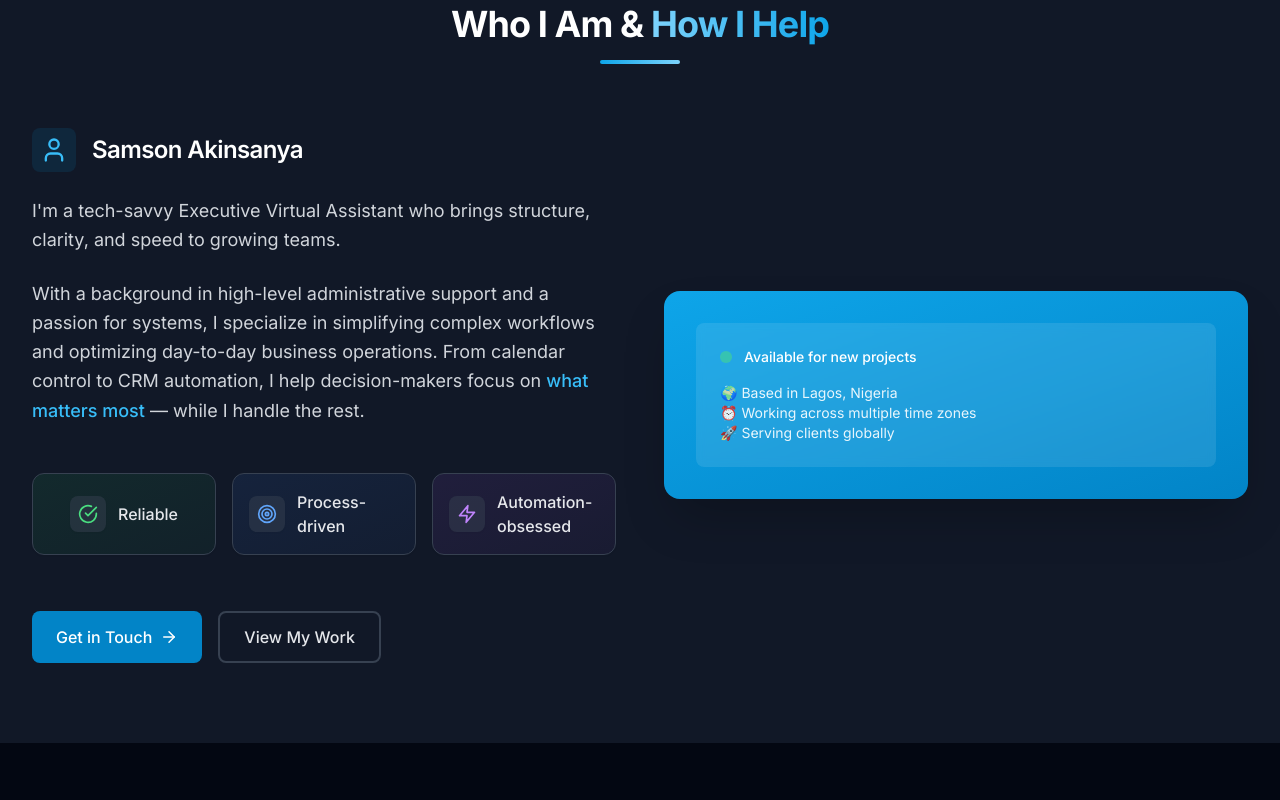
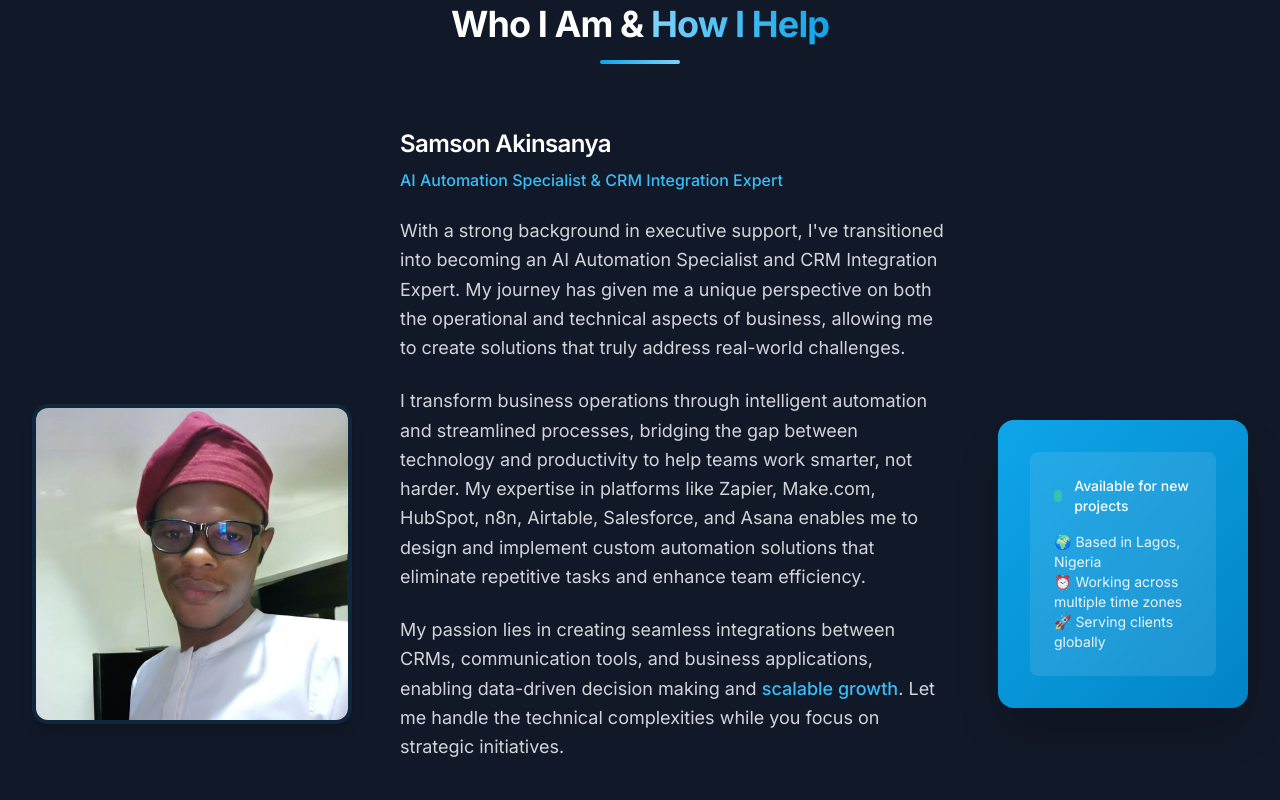
Before and after one commit to Iamsomatil/Automations-portfolio, a React (Vite) app: page / in a window 1280 px wide. Shown: the part 920-1720 px from the top of the page. Built offline with nearby package versions, Linux system fonts and the light colour scheme.

Commit message:
added profile picture to it

```diff
--- a/src/components/About.tsx
+++ b/src/components/About.tsx
@@ -1,6 +1,5 @@
-import React from 'react';
 import { motion } from 'framer-motion';
-import { CheckCircle, User, Target, Zap, ArrowRight } from 'lucide-react';
+import { CheckCircle, Target, Zap, ArrowRight } from 'lucide-react';
 
 const About = () => {
   const features = [
@@ -55,27 +54,50 @@ const About = () => {
           <div className="w-20 h-1 bg-gradient-to-r from-primary-500 to-primary-300 mx-auto rounded-full"></div>
         </motion.div>
 
-        <div className="grid lg:grid-cols-2 gap-12 items-center">
+        <div className="flex flex-col lg:flex-row gap-12 items-center">
+          {/* Profile Picture */}
           <motion.div
-            className="space-y-6"
+            className="w-full lg:w-1/3 flex justify-center lg:justify-end"
+            initial={{ opacity: 0, x: -20 }}
+            whileInView={{ opacity: 1, x: 0 }}
+            viewport={{ once: true }}
+            transition={{ duration: 0.5 }}
+          >
+            <div className="relative w-64 h-64 md:w-80 md:h-80 rounded-2xl overflow-hidden border-4 border-primary-100 dark:border-primary-900/30 shadow-lg">
+              <img
+                src="/samson-avatar.jpg"
+                alt="Samson Akinsanya"
+                className="w-full h-full object-cover"
+                onError={(e) => {
+                  const target = e.target as HTMLImageElement;
+                  target.src = 'https://via.placeholder.com/320x320?text=Add+samson-avatar.jpg+to+public+folder';
+                }}
+              />
+            </div>
+          </motion.div>
+
+          <motion.div
+            className="w-full lg:w-2/3 space-y-6"
             initial="hidden"
             whileInView="show"
             viewport={{ once: true }}
             variants={container}
           >
-            <motion.div variants={item} className="flex items-center mb-6">
-              <div className="p-2 bg-primary-100 dark:bg-primary-900/30 rounded-lg mr-4">
-                <User className="text-primary-600 dark:text-primary-400" size={28} />
-              </div>
-              <h3 className="text-2xl font-semibold text-dark-900 dark:text-white">Samson Akinsanya</h3>
+            <motion.div variants={item} className="mb-6">
+              <h3 className="text-2xl font-semibold text-dark-900 dark:text-white mb-2">Samson Akinsanya</h3>
+              <p className="text-primary-600 dark:text-primary-400 font-medium">AI Automation Specialist & CRM Integration Expert</p>
             </motion.div>
 
             <motion.p variants={item} className="text-lg text-gray-600 dark:text-gray-300 leading-relaxed">
-              I'm a tech-savvy Executive Virtual Assistant who brings structure, clarity, and speed to growing teams.
+              With a strong background in executive support, I've transitioned into becoming an AI Automation Specialist and CRM Integration Expert. My journey has given me a unique perspective on both the operational and technical aspects of business, allowing me to create solutions that truly address real-world challenges.
             </motion.p>
 
             <motion.p variants={item} className="text-lg text-gray-600 dark:text-gray-300 leading-relaxed">
-              With a background in high-level administrative support and a passion for systems, I specialize in simplifying complex workflows and optimizing day-to-day business operations. From calendar control to CRM automation, I help decision-makers focus on <span className="text-primary-600 dark:text-primary-400 font-medium">what matters most</span> — while I handle the rest.
+              I transform business operations through intelligent automation and streamlined processes, bridging the gap between technology and productivity to help teams work smarter, not harder. My expertise in platforms like Zapier, Make.com, HubSpot, n8n, Airtable, Salesforce, and Asana enables me to design and implement custom automation solutions that eliminate repetitive tasks and enhance team efficiency.
+            </motion.p>
+
+            <motion.p variants={item} className="text-lg text-gray-600 dark:text-gray-300 leading-relaxed">
+              My passion lies in creating seamless integrations between CRMs, communication tools, and business applications, enabling data-driven decision making and <span className="text-primary-600 dark:text-primary-400 font-medium">scalable growth</span>. Let me handle the technical complexities while you focus on strategic initiatives.
             </motion.p>
 
             <motion.div variants={item} className="grid grid-cols-1 sm:grid-cols-3 gap-4 py-6">
--- a/src/components/Header.tsx
+++ b/src/components/Header.tsx
@@ -80,7 +80,7 @@ const Header = () => {
               }`}
             >
               <span className="text-primary-500">SA</span>
-              <span className="hidden sm:inline">mpson Akinsanya</span>
+              <span className="hidden sm:inline">mson Akinsanya</span>
             </button>
           </motion.div>
 
```
Also changed, not shown: public/samson-avatar.jpg (added).
